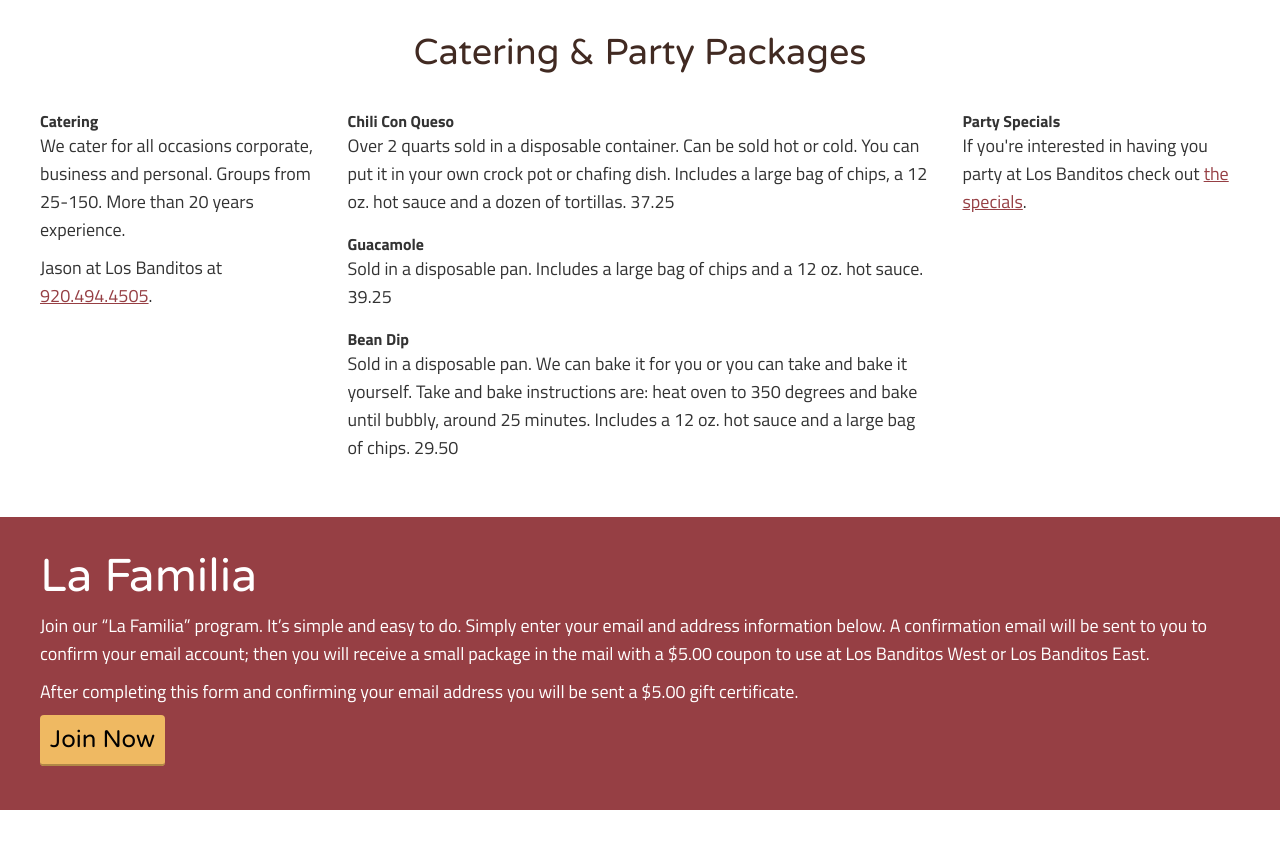
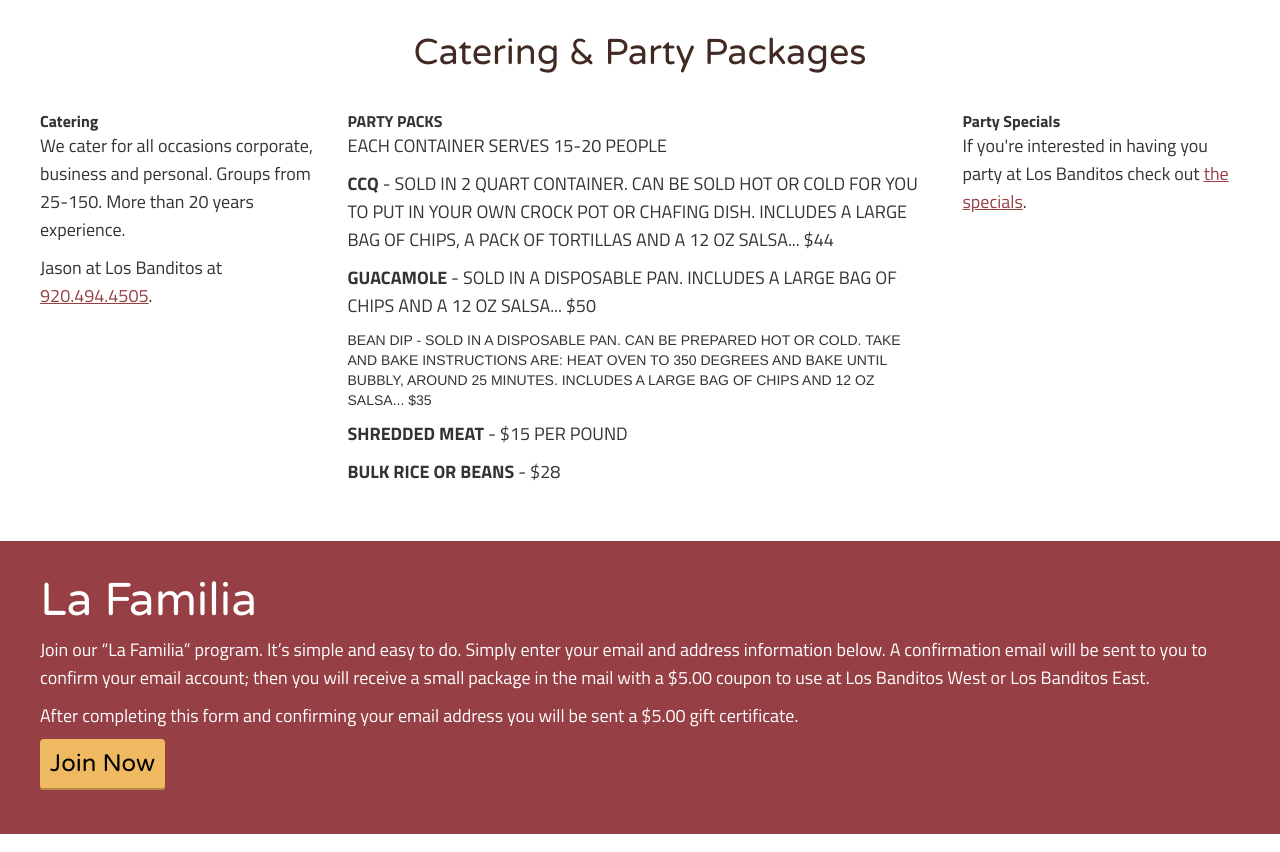
Before and after one commit to langbl28/LosBanditos, a plain HTML site: page index.html in a window 1280 px wide. Shown: the part 3522-4374 px from the top of the page. Drawn offline with nearby package versions, Linux system fonts and the light colour scheme.

Commit message:
party pack

```diff
--- a/index.html
+++ b/index.html
@@ -867,17 +867,13 @@
 </div>
 
 <div class="col-sm-6">
-<h5>Chili Con Queso</h5>
-
-<p>Over 2 quarts sold in a disposable container. Can be sold hot or cold. You can put it in your own crock pot or chafing dish. Includes a large bag of chips, a 12 oz. hot sauce and a dozen of tortillas. 37.25</p>
-
-<h5>Guacamole</h5>
-
-<p>Sold in a disposable pan. Includes a large bag of chips and a 12 oz. hot sauce. 39.25</p>
-
-<h5>Bean Dip</h5>
-
-<p>Sold in a disposable pan. We can bake it for you or you can take and bake it yourself. Take and bake instructions are: heat oven to 350 degrees and bake until bubbly, around 25 minutes. Includes a 12 oz. hot sauce and a large bag of chips. 29.50</p>
+    <h5>PARTY PACKS</h5>
+    <p>EACH CONTAINER SERVES 15-20 PEOPLE</p>
+    <p><strong>CCQ</strong> - SOLD IN 2 QUART CONTAINER. CAN BE SOLD HOT OR COLD FOR YOU TO PUT IN YOUR OWN CROCK POT OR CHAFING DISH. INCLUDES A LARGE BAG OF CHIPS, A PACK OF TORTILLAS AND A 12 OZ SALSA... $44</p>
+    <p><strong>GUACAMOLE</strong> - SOLD IN A DISPOSABLE PAN. INCLUDES A LARGE BAG OF CHIPS AND A 12 OZ SALSA... $50</p>
+    BEAN DIP - SOLD IN A DISPOSABLE PAN. CAN BE PREPARED HOT OR COLD. TAKE AND BAKE INSTRUCTIONS ARE: HEAT OVEN TO 350 DEGREES AND BAKE UNTIL BUBBLY, AROUND 25 MINUTES. INCLUDES A LARGE BAG OF CHIPS AND 12 OZ SALSA... $35</p>
+    <p><strong>SHREDDED MEAT</strong> - $15 PER POUND</p>
+    <p><strong>BULK RICE OR BEANS</strong> - $28</p>
 </div>
 
 <div class="col-sm-3">
```
